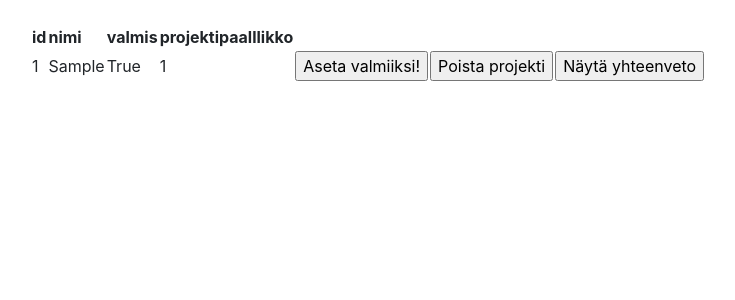
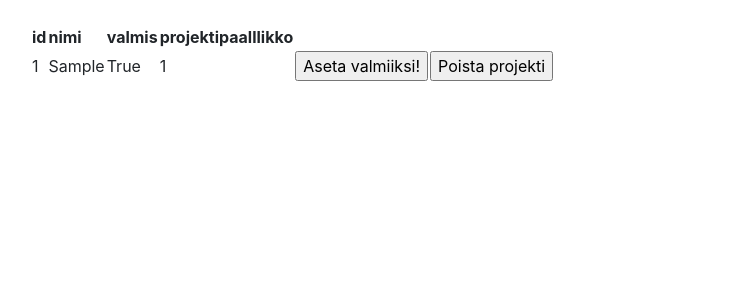
Before and after one commit to karhuherra/nytsaisitoimia, a Flask app: page /tyoaikaseuranta/projektit/ in a window 1280 px wide. Shown: the part 56-356 px from the top of the page, without its empty margins (54-789 px from the left). Run offline with Flask 2, Linux system fonts and the light colour scheme; tables that the repository leaves empty hold one stand-in row (values such as "Sample post"); some libraries are stand-ins or nearby versions.

Commit message:
sovelluksen virheiden korjaus

```diff
--- a/application/templates/tyoaikaseuranta/projektit/list.html
+++ b/application/templates/tyoaikaseuranta/projektit/list.html
@@ -24,12 +24,6 @@
           <input type="submit" value="Poista projekti"/>
         </form>
       </td>
-      <td>
-        <form method"POST" action="{{ url_for('projektit_kaikki', projekti_id=projektit.id) }}">
-          <input type="submit" value="Näytä yhteenveto"/>
-        </form>
-      </td>
-
     </tr>
     {% endfor %}
   </table>
--- a/application/tyoaikaseuranta/tyoajat/views.py
+++ b/application/tyoaikaseuranta/tyoajat/views.py
@@ -28,7 +28,7 @@ def tyoajat_create():
     db.session().commit()
     return redirect(url_for("tyoajat_index"))
 
-@app.route("/tyoaikaseuranta/projektit/<tyoaika_id>/poista", methods=["POST","GET"])
+@app.route("/tyoaikaseuranta/tyoajat/<tyoaika_id>/poista", methods=["POST","GET"])
 @login_required
 def tyoajat_poista(tyoaika_id):
 
```
